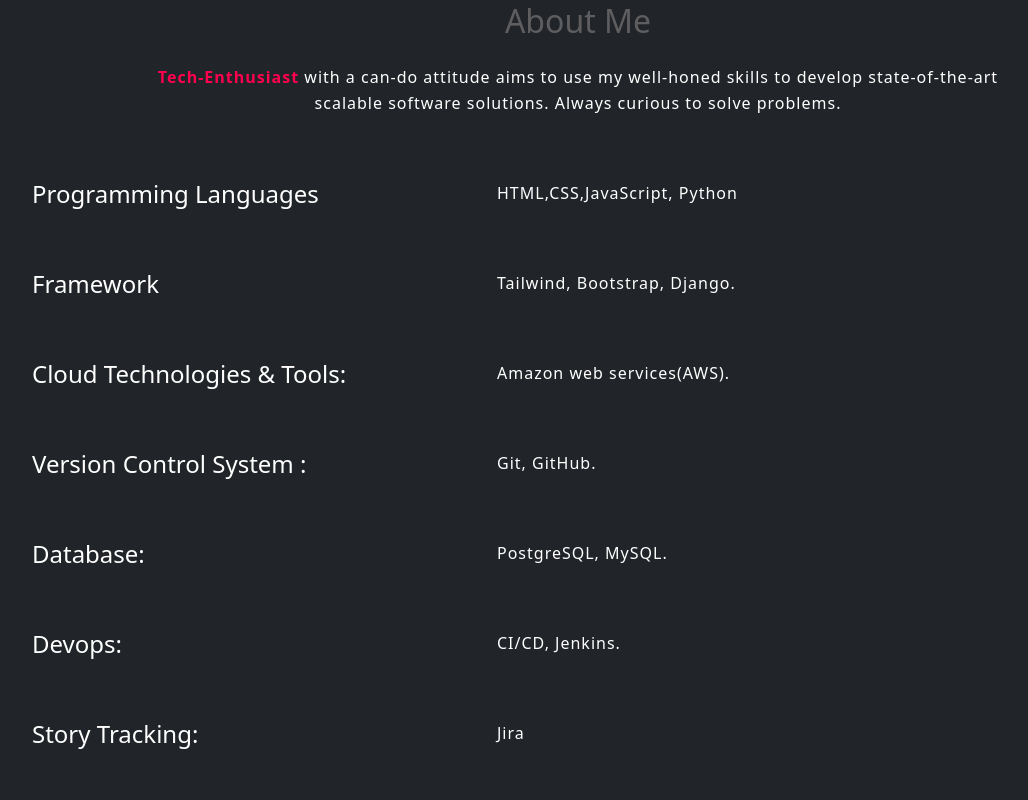
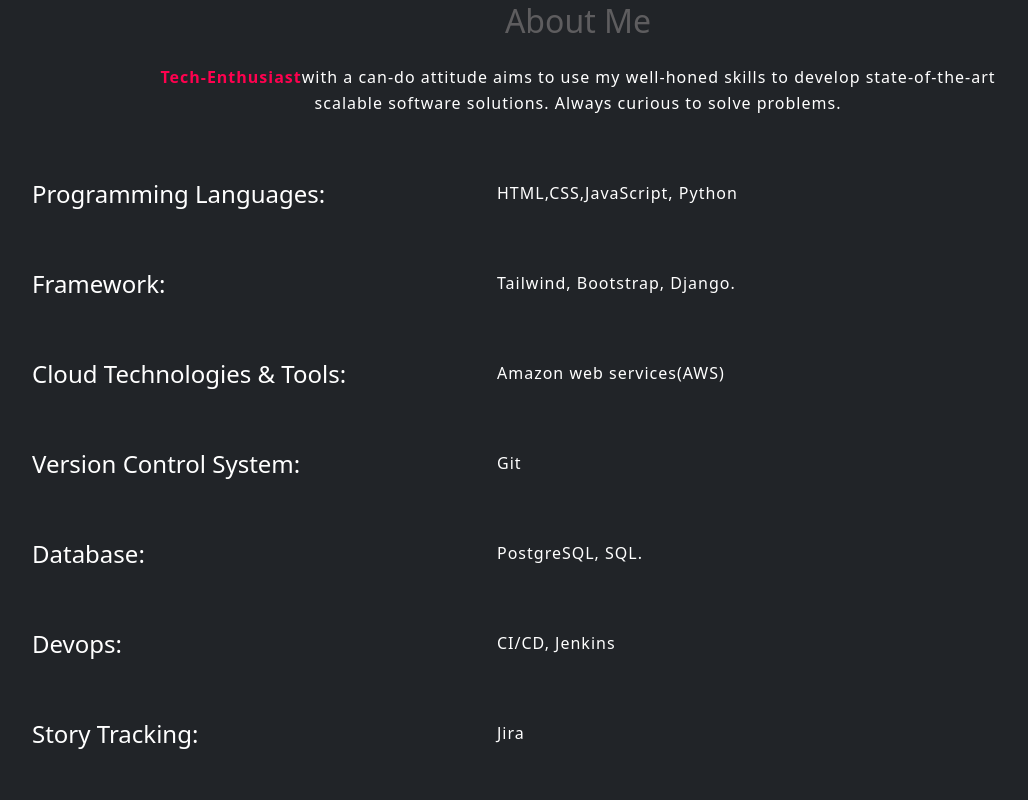
Before and after one commit to RahulBharadia09/Aws-Portfolio, a React (Create React App) app: page / in a window 1280 px wide. Shown: the part 560-1360 px from the top of the page, without its empty margins (62-1090 px from the left). Built offline with nearby package versions, Linux system fonts and the light colour scheme.

Commit message:
Refactored about  code

```diff
--- a/src/compenent/About.js
+++ b/src/compenent/About.js
@@ -1,4 +1,5 @@
 import React from "react";
+import AboutDesc from "./AboutDesc";
 
 const About = () => {
   return (
@@ -8,125 +9,32 @@
           <h2>About Me</h2>
         </div>
         <div className="row pt-2 justify-content-center ">
-
           <div className="col-10 text-center  fontcolor">
             <p>
               <span style={{ color: "#FF014F", fontWeight: "600" }}>
                 Tech-Enthusiast
-              </span> with a can-do attitude aims to use my well-honed skills to develop
+              </span>
+              with a can-do attitude aims to use my well-honed skills to develop
               state-of-the-art scalable software solutions. Always curious to
               solve problems.
               <br />
-
             </p>
           </div>
         </div>
 
-        <div className="row gap-4 pt-5  justify-content-between">
-          <div className="col-4 fontcolor">
-            <h4>Programming Languages</h4>
-          </div>
-          <div className="col-7">
-            <div className="fontcolor">
-              <p>
-              HTML,CSS,JavaScript, Python
-              </p>
-            </div>
-          </div>
-        </div>
-
-
-        <div className="row gap-4 pt-5 justify-content-between">
-          <div className="col-4 fontcolor">
-            <h4>Framework</h4>
-          </div>
-          <div className="col-7">
-            <div className="fontcolor">
-              <p>
-              Tailwind, Bootstrap, Django.
-              </p>
-            </div>
-          </div>
-        </div>
-
-        <div className="row gap-4 pt-5 justify-content-between">
-          <div className="col-4 fontcolor">
-            <h4>Cloud Technologies & Tools:</h4>
-          </div>
-          <div className="col-7">
-            <div className="fontcolor">
-              <p>
-              Amazon web services(AWS).
-
-
-
-
-              {/* 3D Coarousal */}
-              {/* https://www.figma.com/file/hklG066lw3hf7s1PR5QIDr/Figma-basics?type=design&node-id=657%3A2&mode=design&t=uq14mZN0Ct6xY8VP-1 */}
-
-              {/* Ola bike */}
-              {/* https://www.figma.com/proto/hklG066lw3hf7s1PR5QIDr/Figma-basics?type=design&node-id=655-72&t=7i3QhPuEu0oFD3V2-0&scaling=scale-down&page-id=655%3A71 */}
-              </p>
-            </div>
-          </div>
-        </div>
-
-        <div className="row gap-4 pt-5 justify-content-between">
-          <div className="col-4 fontcolor">
-            <h4>Version Control System :</h4>
-          </div>
-          <div className="col-7">
-            <div className="fontcolor">
-              <p>
-              Git, GitHub.
-              </p>
-            </div>
-          </div>
-        </div>
-
-        <div className="row gap-4 pt-5 justify-content-between">
-          <div className="col-4 fontcolor">
-            <h4>Database:</h4>
-          </div>
-          <div className="col-7">
-            <div className="fontcolor">
-              <p>
-              PostgreSQL, MySQL.
-              </p>
-            </div>
-          </div>
-        </div>
-
-
-
-        <div className="row gap-4 pt-5 justify-content-between">
-          <div className="col-4 fontcolor">
-            <h4>Devops:</h4>
-          </div>
-          <div className="col-7">
-            <div className="fontcolor">
-              <p>
-              CI/CD, Jenkins.
-              </p>
-            </div>
-          </div>
-        </div>
-
-        <div className="row gap-4 pt-5 justify-content-between">
-          <div className="col-4 fontcolor">
-            <h4>Story Tracking:</h4>
-          </div>
-          <div className="col-7">
-            <div className="fontcolor">
-              <p>
-              Jira
-              </p>
-            </div>
-          </div>
-        </div>
-
-
-
+        <AboutDesc
+          title="Programming Languages"
+          tech="HTML,CSS,JavaScript, Python "
+        />
+        <AboutDesc title="Framework" tech="Tailwind, Bootstrap, Django." />
+        <AboutDesc
+          title="Cloud Technologies & Tools"
+          tech="Amazon web services(AWS) "
+        />
+        <AboutDesc title="Version Control System" tech="Git " />
+        <AboutDesc title="Database" tech="PostgreSQL, SQL. " />
+        <AboutDesc title="Devops" tech="CI/CD, Jenkins" />
+        <AboutDesc title="Story Tracking" tech="Jira" />
       </div>
     </div>
   );
--- /dev/null
+++ b/src/compenent/AboutDesc.js
@@ -0,0 +1,20 @@
+import React from "react";
+
+const AboutDesc = (props) => {
+  return (
+    <>
+      <div className="row gap-4 pt-5 justify-content-between">
+        <div className="col-4 fontcolor">
+          <h4>{props.title}:</h4>
+        </div>
+        <div className="col-7">
+          <div className="fontcolor">
+            <p>{props.tech}</p>
+          </div>
+        </div>
+      </div>
+    </>
+  );
+};
+
+export default AboutDesc;
```
